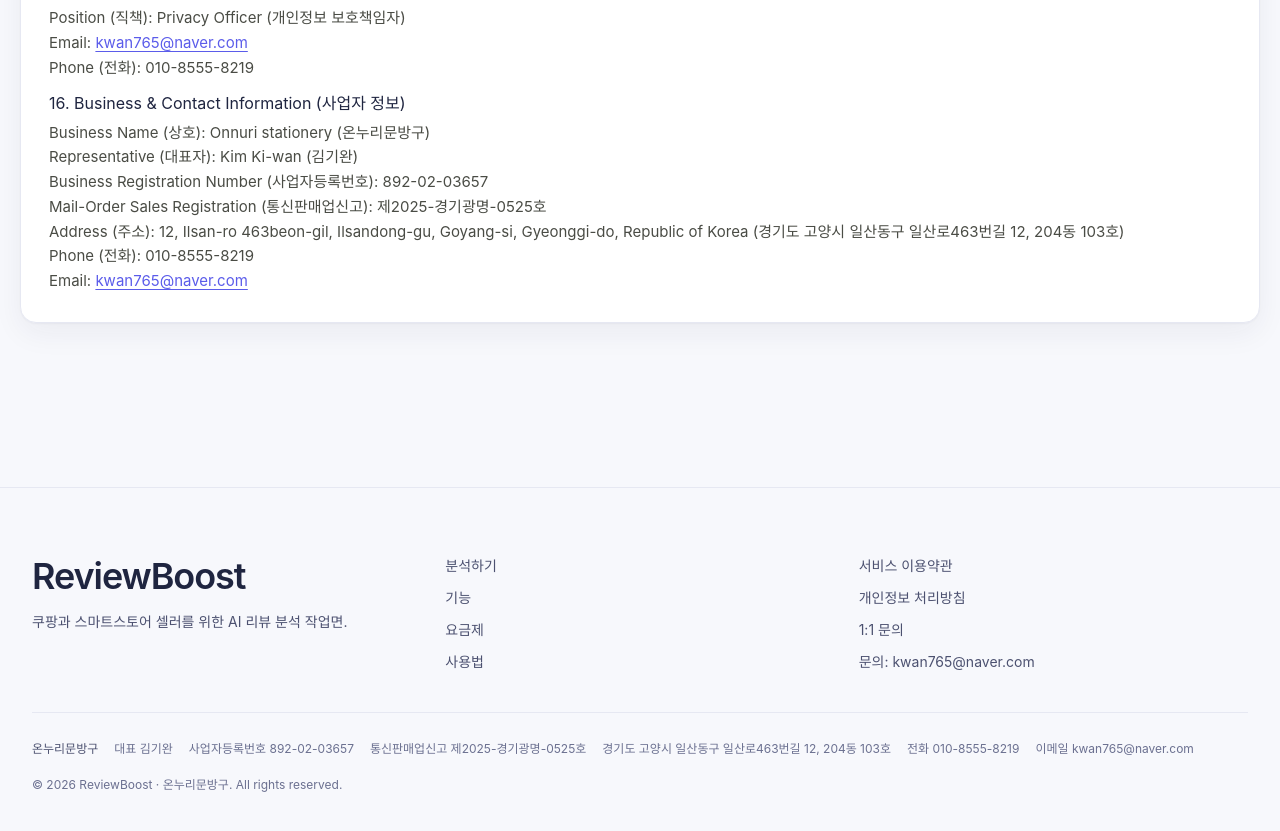
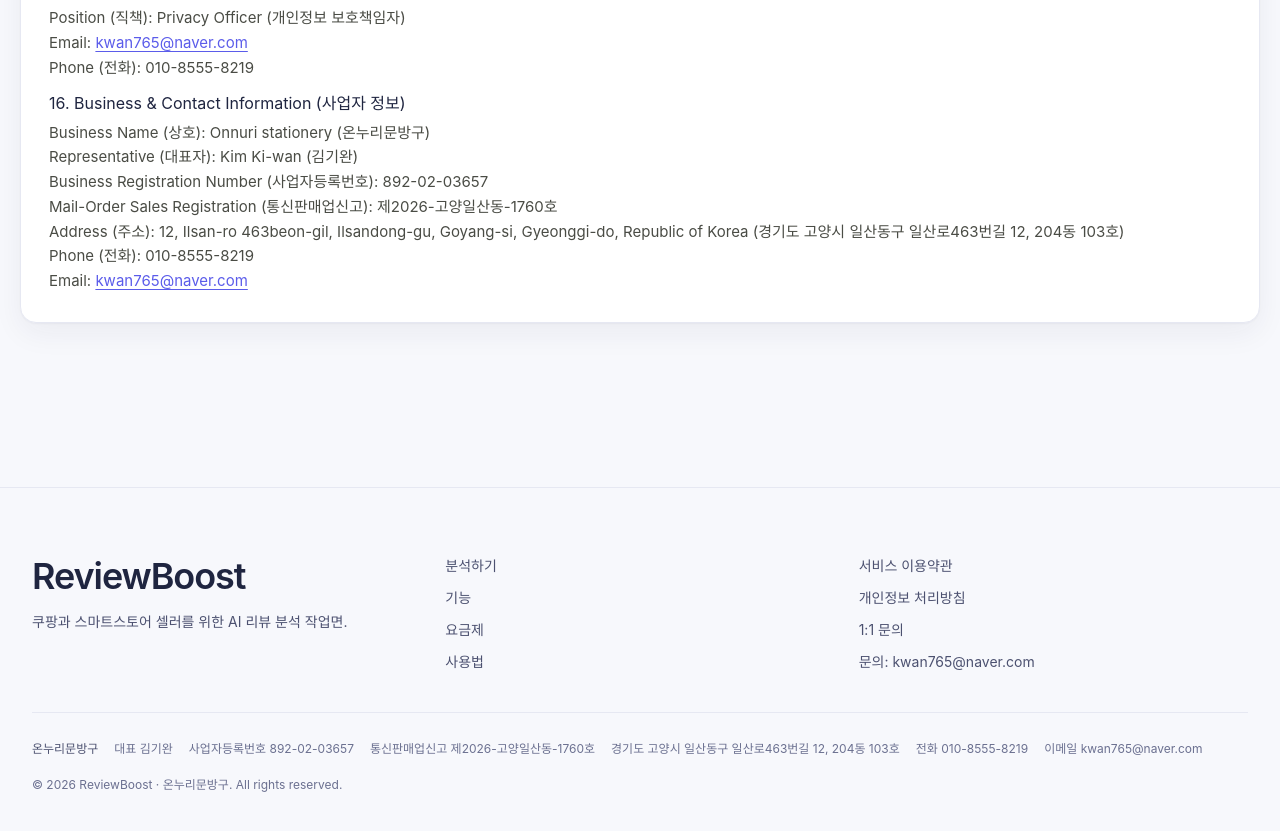
Before and after one commit to kirin765/reviewboost, a Next.js app: page /privacy in a window 1280 px wide. Shown: the part 2920-3751 px from the top of the page. Built offline with nearby package versions, Linux system fonts and the light colour scheme; no server answers; a web font is replaced by a local one.

Commit message:
fix(footer): 통신판매업 신고번호 갱신 (2026-고양일산동-1760호)

```diff
--- a/src/app/privacy/page.tsx
+++ b/src/app/privacy/page.tsx
@@ -215,7 +215,7 @@
               <br />
               Business Registration Number (사업자등록번호): 892-02-03657
               <br />
-              Mail-Order Sales Registration (통신판매업신고): 제2025-경기광명-0525호
+              Mail-Order Sales Registration (통신판매업신고): 제2026-고양일산동-1760호
               <br />
               Address (주소): 12, Ilsan-ro 463beon-gil, Ilsandong-gu, Goyang-si, Gyeonggi-do, Republic of Korea (경기도 고양시 일산동구 일산로463번길 12, 204동 103호)
               <br />
--- a/src/app/terms/page.tsx
+++ b/src/app/terms/page.tsx
@@ -186,7 +186,7 @@
               <br />
               Business Registration Number (사업자등록번호): 892-02-03657
               <br />
-              Mail-Order Sales Registration (통신판매업신고): 제2025-경기광명-0525호
+              Mail-Order Sales Registration (통신판매업신고): 제2026-고양일산동-1760호
               <br />
               Address (주소): 12, Ilsan-ro 463beon-gil, Ilsandong-gu, Goyang-si, Gyeonggi-do, Republic of Korea (경기도 고양시 일산동구 일산로463번길 12, 204동 103호)
               <br />
--- a/src/components/AppShell.tsx
+++ b/src/components/AppShell.tsx
@@ -191,7 +191,7 @@
             <span className="font-medium text-[var(--rb-muted-strong)]">온누리문방구</span>
             <span>대표 김기완</span>
             <span>사업자등록번호 892-02-03657</span>
-            <span>통신판매업신고 제2025-경기광명-0525호</span>
+            <span>통신판매업신고 제2026-고양일산동-1760호</span>
             <span>경기도 고양시 일산동구 일산로463번길 12, 204동 103호</span>
             <span>전화 010-8555-8219</span>
             <span>이메일 kwan765@naver.com</span>
```
